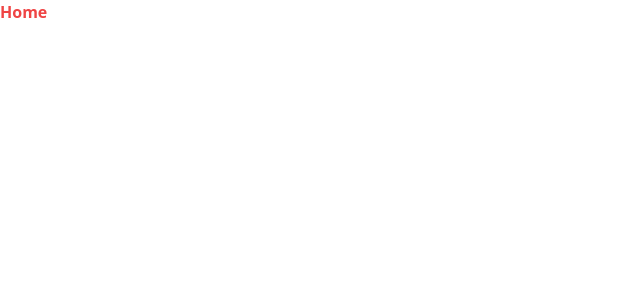
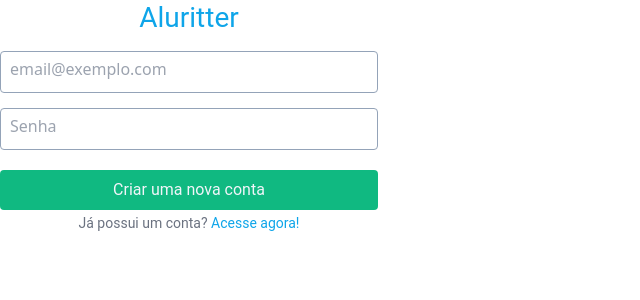
Before and after one commit to pedrofranca2/Aluritter, a React (Vite) app: page / in a window 1280 px wide. Shown: the top 300 px of the page, without its empty margins (0-640 px from the left). Built offline with nearby package versions, Linux system fonts and the light colour scheme.

Commit message:
feat: finalizando formulário, estilos, e validações

```diff
--- a/package.json
+++ b/package.json
@@ -12,7 +12,10 @@
     "@trybe/eslint-config-frontend": "^1.11.4",
     "react": "^18.2.0",
     "react-dom": "^18.2.0",
-    "react-router-dom": "^6.21.1"
+    "react-hook-form": "^7.49.2",
+    "react-router-dom": "^6.21.1",
+    "styled-components": "^6.1.3",
+    "validator": "^13.11.0"
   },
   "devDependencies": {
     "@types/react": "^18.2.43",
--- a/src/pages/Home/Home.jsx
+++ b/src/pages/Home/Home.jsx
@@ -1,8 +1,128 @@
 import React from 'react';
+import styled from 'styled-components';
+import { useForm } from 'react-hook-form';
+import validator from 'validator';
+
+const FormStyled = styled.form`
+  display: flex;
+  flex-direction: column;
+  justify-content: center;
+  width: 100%;
+`;
+
+const ButtonStyled = styled.button`
+  justify-content: center;
+  background-color: #10b981;
+  border-radius: 4px;
+  font-size: 16px;
+  height: 40px;
+  align-items: center;
+  line-height: 24px;
+  font-weight: 400;
+  font-family: "Roboto", sans-serif;
+  color: #f1f5f9;
+  margin-top: 20px;
+  width: 100%;
+`;
+
+const InputStyled = styled.input`
+  border-radius: 4px;
+  border: 1px solid #94a3b8;
+  height: 42px;
+  padding: 8.5px 9px 14.5px 9px;
+  margin-top: 15px;
+`;
+
+const LinkStyled = styled.a`
+  color: #0ea5e9;
+  font-size: 14px;
+  line-height: 20px;
+  font-weight: 400;
+  font-family: "Roboto", sans-serif;
+`;
+
+const TextStyled = styled.p`
+  color: #6b7280;
+  font-size: 14px;
+  line-height: 20px;
+  font-weight: 400;
+  font-family: "Roboto", sans-serif;
+  margin-top: 3px;
+`;
+
+const TitleStyled = styled.h1`
+  font-size: 28px;
+  line-height: 36px;
+  font-weight: 400;
+  font-family: "Roboto", sans-serif;
+  color: #0ea5e9;
+`;
+
+const HomeContainer = styled.div`
+  display: flex;
+  width: 378px;
+  display: flex;
+  flex-direction: column;
+  align-items: center;
+  justify-content: center;
+`;
+
+const SpanStyled = styled.span`
+  color: red;
+  font-family: "Roboto", sans-serif;
+  font-size: 15px;
+`;
 
 function Home() {
+  const {
+    register,
+    handleSubmit,
+    formState: { errors },
+  } = useForm();
+
+  const onSubmit = (data) => {
+    console.log(data);
+  };
+
   return (
-    <h1 className="text-x1 font-bold text-red-500">Home</h1>
+    <HomeContainer>
+      <TitleStyled>Aluritter</TitleStyled>
+      <FormStyled onSubmit={ handleSubmit(onSubmit) }>
+        <InputStyled
+          type="text"
+          id="login"
+          name="login"
+          placeholder="email@exemplo.com"
+          className={ errors?.login && 'input-error' }
+          { ...register('login', {
+            required: true,
+            validate: (value) => validator.isEmail(value) }) }
+        />
+        {errors?.login?.type === 'required' && (
+          <SpanStyled>Campo obrigatório</SpanStyled>
+        )}
+        {errors?.login?.type === 'validate' && (
+          <SpanStyled>Email inválido</SpanStyled>
+        )}
+        <InputStyled
+          type="password"
+          id="password"
+          name="password"
+          placeholder="Senha"
+          { ...register('password', { required: true }) }
+        />
+        {errors?.password?.type === 'required' && (
+          <SpanStyled>Campo obrigatório</SpanStyled>)}
+        <ButtonStyled>
+          Criar uma nova conta
+        </ButtonStyled>
+      </FormStyled>
+      <TextStyled>
+        Já possui um conta?
+        {' '}
+        <LinkStyled href="blank">Acesse agora!</LinkStyled>
+      </TextStyled>
+    </HomeContainer>
   );
 }
 
```
Also changed, not shown: 1 other file (tests, documents, lock files or other folders).
